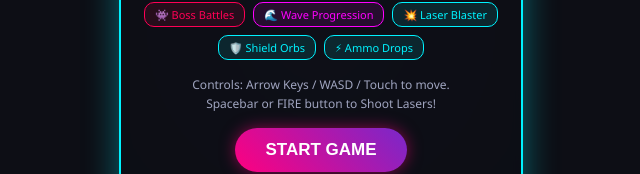
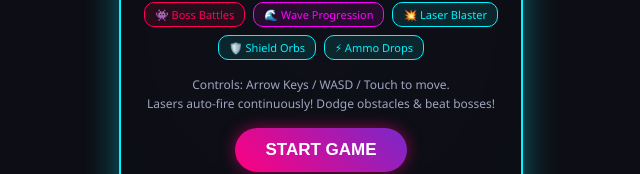
Before and after one commit to thukhasusan78/neon-cyber-dodge, a plain HTML site: page neon-cyber-dodge/index.html in a window 1280 px wide. Shown: the part 373-547 px from the top of the page, without its empty margins (319-959 px from the left). Drawn offline with Linux system fonts and the light colour scheme.

Commit message:
Update Neon Cyber Dodge: auto-fire continuous lasers, remove fire button, boss battle active

```diff
--- a/neon-cyber-dodge/index.html
+++ b/neon-cyber-dodge/index.html
@@ -218,7 +218,7 @@
                 <span class="tag">🛡️ Shield Orbs</span>
                 <span class="tag">⚡ Ammo Drops</span>
             </div>
-            <p style="font-size: 12px;">Controls: Arrow Keys / WASD / Touch to move.<br>Spacebar or FIRE button to Shoot Lasers!</p>
+            <p style="font-size: 12px;">Controls: Arrow Keys / WASD / Touch to move.<br>Lasers auto-fire continuously! Dodge obstacles & beat bosses!</p>
             <button class="btn" onclick="startGame()">START GAME</button>
         </div>
 
```
